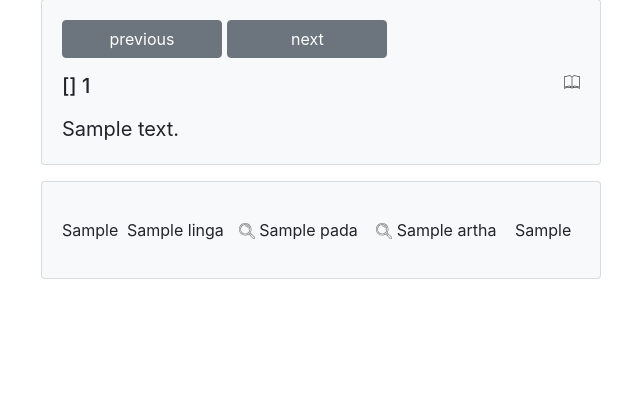
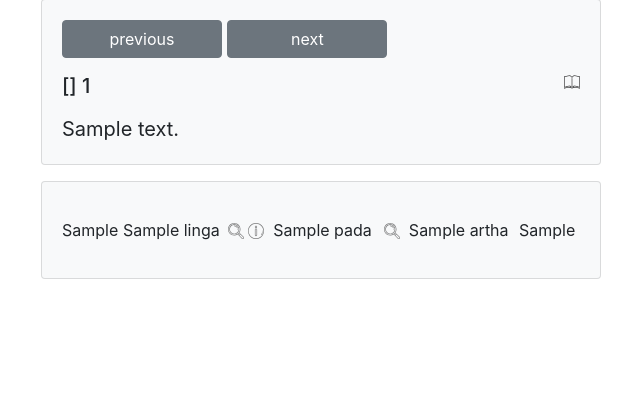
Before and after one commit to aupasana/amara-quiz, a Flask app: template docker/templates/sloka.html in a window 1280 px wide. Shown: the part 117-530 px from the top of the page, without its empty margins (44-684 px from the left). Run offline with Flask 2, Linux system fonts and the light colour scheme; the template is opened without the code that fills it: most values are stand-ins (such as "Sample title", 1, 10 or a date in 2020); some libraries are stand-ins or nearby versions.

Commit message:
sloka.html: add link to /pada

```diff
--- a/docker/templates/sloka.html
+++ b/docker/templates/sloka.html
@@ -63,8 +63,14 @@
               <tr>
                 <td>{{row["sloka_word"]}}</td>
                 <td>{{row["linga"]}}</td>
-                <td><a href="/search?term={{row['pada']}}"><img class="search-image lighten" src="/icons/search.svg"/>&nbsp;</a>{{row["pada"]}}</td>
-                <td><a href="/search?term={{row['artha']}}"><img class="search-image lighten" src="/icons/search.svg"/>&nbsp;</a>{{row["artha"]}}</td>
+                <td>
+                  <a href="/search?term={{row['pada']}}"><img class="search-image lighten" src="/icons/search.svg"/></a>
+                  <a href="/pada?pada_number={{row['sloka_word']}}&pada={{row['pada']}}"><img class="search-image lighten" src="/icons/pada.svg"/></a>
+                  &nbsp;{{row["pada"]}}
+                </td>
+                <td>
+                  <a href="/search?term={{row['artha']}}"><img class="search-image lighten" src="/icons/search.svg"/></a>
+                  &nbsp;{{row["artha"]}}</td>
                 <td>{{row["artha_english"]}}</td>
               </tr>
             {% endfor %}
```
